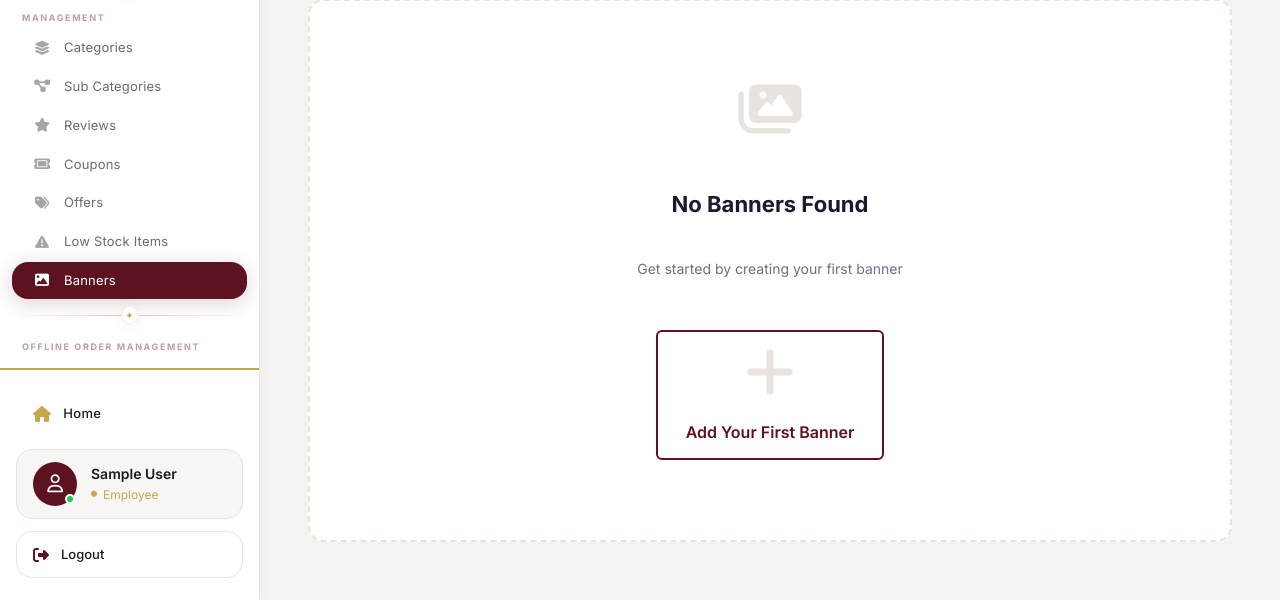
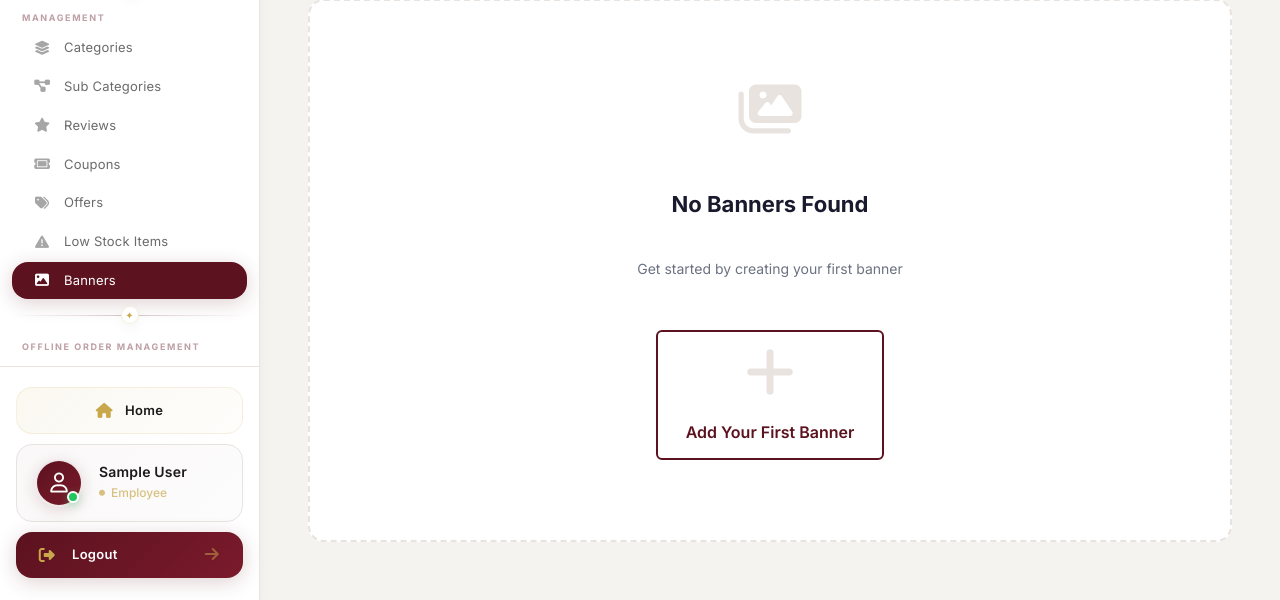
Before and after one commit to Durgaprakash1102/Decors, a Django app: page /admin/banners/ in a window 1280 px wide. Shown: the part 440-1040 px from the top of the page. Run offline with Django 4.2, Linux system fonts and the light colour scheme; the visitor is signed in with stand-in values (Sample User, id 1); data comes from the database, SQL or seed files in the repository; data that the repository does not hold is empty; some web fonts are replaced.

Commit message:
side bar updated with employee dashboard

```diff
--- a/templates/includes/sidebar.html
+++ b/templates/includes/sidebar.html
@@ -399,11 +399,11 @@
         }
 
         /* ============================================================
-           FOOTER - LUXURY MINIMALIST DESIGN
+           FOOTER - PREMIUM PROFESSIONAL DESIGN
            ============================================================ */
         .sidebar-footer {
             padding: 20px 16px 22px;
-            border-top: 2px solid var(--gold);
+            border-top: 1px solid var(--border);
             flex-shrink: 0;
             background: var(--bg-white);
             position: sticky;
@@ -411,44 +411,44 @@
             z-index: 5;
             display: flex;
             flex-direction: column;
+            gap: 10px;
+        }
+
+        /* Premium Home Link */
+        .footer-home-link {
+            display: flex;
+            align-items: center;
+            justify-content: center;
             gap: 12px;
-        }
-
-        /* Luxury Home - Minimal with Gold Accent */
-        .footer-home-link {
-            display: flex;
-            align-items: center;
-            justify-content: space-between;
-            padding: 12px 16px;
+            padding: 12px 20px;
             border-radius: var(--radius);
-            background: transparent;
+            background: linear-gradient(135deg, rgba(201, 168, 76, 0.08), rgba(201, 168, 76, 0.02));
             color: var(--text-dark);
-            border: 1px solid transparent;
+            border: 1px solid rgba(201, 168, 76, 0.15);
             font-size: 13px;
-            font-weight: 500;
+            font-weight: 600;
             transition: all 0.3s ease;
             font-family: 'Inter', sans-serif;
             width: 100%;
+            text-align: center;
             letter-spacing: 0.3px;
-        }
-
-        .footer-home-link .home-left {
-            display: flex;
-            align-items: center;
-            gap: 12px;
-        }
-
-        .footer-home-link .home-right {
-            font-size: 12px;
-            color: var(--gold);
-            opacity: 0;
-            transform: translateX(-10px);
-            transition: all 0.3s ease;
-        }
-
-        .footer-home-link:hover .home-right {
-            opacity: 1;
-            transform: translateX(0);
+            position: relative;
+            overflow: hidden;
+        }
+
+        .footer-home-link::before {
+            content: '';
+            position: absolute;
+            top: 0;
+            left: -100%;
+            width: 100%;
+            height: 100%;
+            background: linear-gradient(90deg, transparent, rgba(201, 168, 76, 0.05), transparent);
+            transition: all 0.6s ease;
+        }
+
+        .footer-home-link:hover::before {
+            left: 100%;
         }
 
         .footer-home-link:hover {
@@ -456,71 +456,96 @@
             color: #fff;
             border-color: var(--gold);
             transform: translateY(-2px);
-            box-shadow: 0 8px 30px rgba(201, 168, 76, 0.25);
+            box-shadow: 0 8px 30px rgba(201, 168, 76, 0.3);
         }
 
         .footer-home-link i {
-            font-size: 16px;
+            font-size: 15px;
             color: var(--gold);
             transition: all 0.3s ease;
         }
 
         .footer-home-link:hover i {
             color: #fff;
-        }
-
-        /* Luxury Profile - Clean Card */
+            transform: scale(1.1) rotate(-5deg);
+        }
+
+        /* Premium Profile Section */
         .profile-section {
             display: flex;
             align-items: center;
-            gap: 14px;
-            padding: 12px 16px;
+            gap: 16px;
+            padding: 14px 18px;
             border-radius: var(--radius);
-            background: var(--bg-light);
+            background: linear-gradient(135deg, rgba(92, 18, 31, 0.03), rgba(92, 18, 31, 0.01));
             border: 1px solid var(--border);
             transition: all 0.3s ease;
+            position: relative;
+        }
+
+        .profile-section::after {
+            content: '';
+            position: absolute;
+            top: 0;
+            left: 0;
+            right: 0;
+            bottom: 0;
+            border-radius: var(--radius);
+            background: linear-gradient(135deg, rgba(201, 168, 76, 0.04), transparent);
+            opacity: 0;
+            transition: all 0.3s ease;
+        }
+
+        .profile-section:hover::after {
+            opacity: 1;
         }
 
         .profile-section:hover {
             border-color: var(--gold);
-            background: var(--bg-white);
             transform: translateY(-2px);
             box-shadow: 0 8px 30px rgba(201, 168, 76, 0.12);
+            background: var(--bg-white);
         }
 
         .profile-avatar {
-            width: 44px;
-            height: 44px;
+            width: 48px;
+            height: 48px;
             border-radius: 50%;
-            background: var(--primary);
+            background: linear-gradient(135deg, var(--primary), var(--primary-light));
             display: flex;
             align-items: center;
             justify-content: center;
             color: #fff;
-            font-size: 18px;
+            font-size: 20px;
+            border: 2px solid rgba(255, 255, 255, 0.9);
+            box-shadow: 0 4px 16px rgba(92, 18, 31, 0.15);
             flex-shrink: 0;
+            position: relative;
+            z-index: 1;
             transition: all 0.3s ease;
-            position: relative;
         }
 
         .profile-section:hover .profile-avatar {
-            background: var(--gold);
             transform: scale(1.05);
+            box-shadow: 0 6px 24px rgba(92, 18, 31, 0.25);
+            background: linear-gradient(135deg, var(--gold), var(--gold-dark));
         }
 
         .profile-avatar .status-dot {
             position: absolute;
             bottom: 2px;
             right: 2px;
-            width: 10px;
-            height: 10px;
+            width: 12px;
+            height: 12px;
             border-radius: 50%;
             background: #22c55e;
             border: 2px solid #fff;
+            box-shadow: 0 2px 8px rgba(34, 197, 94, 0.4);
         }
 
         .profile-info {
             flex: 1;
+            z-index: 1;
         }
 
         .profile-info .profile-name {
@@ -528,12 +553,14 @@
             font-weight: 600;
             color: var(--text-dark);
             line-height: 1.3;
+            letter-spacing: 0.2px;
         }
 
         .profile-info .profile-role {
             font-size: 12px;
             font-weight: 400;
             color: var(--text-light);
+            opacity: 0.7;
             display: flex;
             align-items: center;
             gap: 6px;
@@ -545,78 +572,102 @@
             color: var(--gold);
         }
 
-        .profile-info .profile-role span {
+        .profile-info .profile-role .role-highlight {
             color: var(--gold);
-        }
-
-        /* Luxury Logout - Minimal Button */
+            font-weight: 500;
+        }
+
+        /* Premium Logout Button */
         .sidebar-footer .logout-wrapper {
             display: flex;
             align-items: center;
-            justify-content: space-between;
-            padding: 12px 16px;
+            gap: 14px;
+            padding: 12px 20px;
             border-radius: var(--radius);
-            background: transparent;
-            color: var(--text-dark);
+            background: linear-gradient(135deg, var(--primary), var(--primary-light));
+            color: #fff;
             transition: all 0.3s ease;
             cursor: pointer;
-            border: 1px solid var(--border);
+            border: none;
+            box-shadow: 0 4px 20px rgba(92, 18, 31, 0.2);
+            position: relative;
+            overflow: hidden;
             width: 100%;
-            font-weight: 500;
+            font-weight: 600;
             font-size: 13px;
-        }
-
-        .sidebar-footer .logout-wrapper .logout-left {
-            display: flex;
-            align-items: center;
-            gap: 12px;
-        }
-
-        .sidebar-footer .logout-wrapper .logout-right {
-            font-size: 12px;
-            color: var(--primary);
-            opacity: 0;
-            transform: translateX(-10px);
-            transition: all 0.3s ease;
-        }
-
-        .sidebar-footer .logout-wrapper:hover .logout-right {
-            opacity: 1;
-            transform: translateX(0);
+            letter-spacing: 0.3px;
+        }
+
+        .sidebar-footer .logout-wrapper::before {
+            content: '';
+            position: absolute;
+            top: 0;
+            left: -100%;
+            width: 100%;
+            height: 100%;
+            background: linear-gradient(90deg, transparent, rgba(201, 168, 76, 0.08), transparent);
+            transition: all 0.6s ease;
+        }
+
+        .sidebar-footer .logout-wrapper:hover::before {
+            left: 100%;
         }
 
         .sidebar-footer .logout-wrapper:hover {
-            background: var(--primary);
-            color: #fff;
-            border-color: var(--primary);
             transform: translateY(-2px);
-            box-shadow: 0 8px 30px rgba(92, 18, 31, 0.25);
+            box-shadow: 0 8px 35px rgba(92, 18, 31, 0.35);
+        }
+
+        .sidebar-footer .logout-wrapper:active {
+            transform: scale(0.97);
         }
 
         .sidebar-footer .logout-wrapper i {
             font-size: 16px;
-            color: var(--primary);
+            width: 22px;
+            text-align: center;
+            color: var(--gold);
             transition: all 0.3s ease;
         }
 
         .sidebar-footer .logout-wrapper:hover i {
-            color: var(--gold);
-            transform: rotate(-10deg);
+            transform: rotate(-15deg) scale(1.1);
+        }
+
+        .sidebar-footer .logout-wrapper .logout-text {
+            font-size: 13px;
+            font-weight: 600;
+            letter-spacing: 0.3px;
+            flex: 1;
+        }
+
+        .sidebar-footer .logout-wrapper .logout-arrow {
+            font-size: 14px;
+            opacity: 0.5;
+            transition: all 0.3s ease;
+        }
+
+        .sidebar-footer .logout-wrapper:hover .logout-arrow {
+            opacity: 1;
+            transform: translateX(5px);
         }
 
         /* ===== EMPLOYEE FOOTER STYLES ===== */
         body.employee-role .footer-home-link {
-            color: rgba(255, 255, 255, 0.8);
-        }
-
-        body.employee-role .footer-home-link .home-right {
-            color: var(--gold);
+            background: rgba(255, 255, 255, 0.05);
+            color: rgba(255, 255, 255, 0.85);
+            border-color: rgba(201, 168, 76, 0.2);
+        }
+
+        body.employee-role .footer-home-link::before {
+            background: linear-gradient(90deg, transparent, rgba(201, 168, 76, 0.08), transparent);
         }
 
         body.employee-role .footer-home-link:hover {
             background: var(--gold);
             color: #fff;
             border-color: var(--gold);
+            box-shadow: 0 8px 30px rgba(201, 168, 76, 0.35);
         }
 
         body.employee-role .footer-home-link i {
@@ -1296,35 +1369,37 @@
                     <span class="nav-text">Barcodes</span>
                 </a>
 
+
+            </div>
+
+            <!-- ===== EMPLOYEE LINKS (Unchanged) ===== -->
+                <div class="nav-section-label">Offline Sales</div>
+
+                <a href="{% url 'offline_sales:offline_sale' %}"
+                   class="nav-item {% if request.resolver_match.url_name == 'offline_sale' %}active{% endif %}">
+                    <i class="fa-solid fa-cash-register"></i>
+                    <span class="nav-text">Offline Sale</span>
+                </a>
+
+
+
+
+                <a href="{% url 'offline_sales:orders_list' %}"
+                   class="nav-item {% if request.resolver_match.url_name == 'orders_list' %}active{% endif %}">
+                    <i class="fa-solid fa-file-invoice"></i>
+                    <span class="nav-text">Offline Orders</span>
+                </a>
+
+
+
+
                 <a href="{% url 'offline_sales:customer_list' %}"
                    class="nav-item {% if request.resolver_match.url_name == 'customer_list' %}active{% endif %}">
                     <i class="fa-solid fa-users"></i>
                     <span class="nav-text">Offline Customers</span>
                 </a>
 
-
-            </div>
-
-            <!-- ===== EMPLOYEE LINKS - PERFECT ALIGNMENT ===== -->
-            <!-- Offline Sales Section -->
-            <div class="nav-section-label">Offline Sales</div>
-
-            <a href="{% url 'offline_sales:offline_sale' %}"
-               class="nav-item {% if request.resolver_match.url_name == 'offline_sale' %}active{% endif %}">
-                <i class="fa-solid fa-cash-register"></i>
-                <span class="nav-text">Offline Sale</span>
-            </a>
-
-            <!-- Orders Section -->
-            <div class="nav-section-label" style="margin-top: 8px;">Orders</div>
-
-            <a href="{% url 'offline_sales:orders_list' %}"
-               class="nav-item {% if request.resolver_match.url_name == 'orders_list' %}active{% endif %}">
-                <i class="fa-solid fa-file-invoice"></i>
-                <span class="nav-text">Offline Orders</span>
-            </a>
-
-            <!-- Admin-only extra links -->
+            <!-- Admin-only extra links (Unchanged) -->
             <div class="admin-only">
                 <div class="section-divider">
                     <span class="divider-dot"></span>
@@ -1332,11 +1407,6 @@
 
                 <div class="nav-section-label">User Management</div>
 
-                <a href="{% url 'offline_sales:customer_list' %}"
-                   class="nav-item {% if request.resolver_match.url_name == 'customer_list' %}active{% endif %}">
-                    <i class="fa-solid fa-users"></i>
-                    <span class="nav-text">Offline Customers</span>
-                </a>
                 <a href="{% url 'Ecom:user_list' %}"
                    class="nav-item {% if request.resolver_match.url_name == 'user_list' %}active{% endif %}">
                     <i class="fa-solid fa-user-check"></i>
@@ -1353,18 +1423,13 @@
         </nav>
 
         <!-- ============================================================
-        FOOTER - LUXURY MINIMALIST DESIGN
+        FOOTER - PREMIUM PROFESSIONAL DESIGN
         ============================================================ -->
         <div class="sidebar-footer">
             <!-- Home Link -->
             <a href="{% url 'Ecom:home' %}" class="footer-home-link">
-                <span class="home-left">
                 <i class="fa-solid fa-house"></i>
                 <span>Home</span>
-                </span>
-                <span class="home-right">
-                    <i class="fa-solid fa-arrow-right"></i>
-                </span>
             </a>
 
             <!-- Profile Section -->
@@ -1377,20 +1442,16 @@
                     <div class="profile-name">{{ user.full_name|default:"Employee" }}</div>
                     <div class="profile-role">
                         <i class="fa-solid fa-circle"></i>
-                        <span>Employee</span>
+                        <span class="role-highlight">Employee</span>
                     </div>
                 </div>
             </div>
 
             <!-- Logout Button -->
             <a href="{% url 'Ecom:logout' %}" class="logout-wrapper">
-                <span class="logout-left">
                 <i class="fa-solid fa-right-from-bracket"></i>
                 <span class="logout-text">Logout</span>
-                </span>
-                <span class="logout-right">
-                    <i class="fa-solid fa-arrow-right"></i>
-                </span>
+                <span class="logout-arrow"><i class="fa-solid fa-arrow-right"></i></span>
             </a>
         </div>
 
```
Also changed, not shown: other parts of templates/includes/sidebar.html (+42 -20 lines), static/images/signup1.avif (added), static/images/signup2.avif (added). Lines whose indentation alone changed are shown as unchanged.
